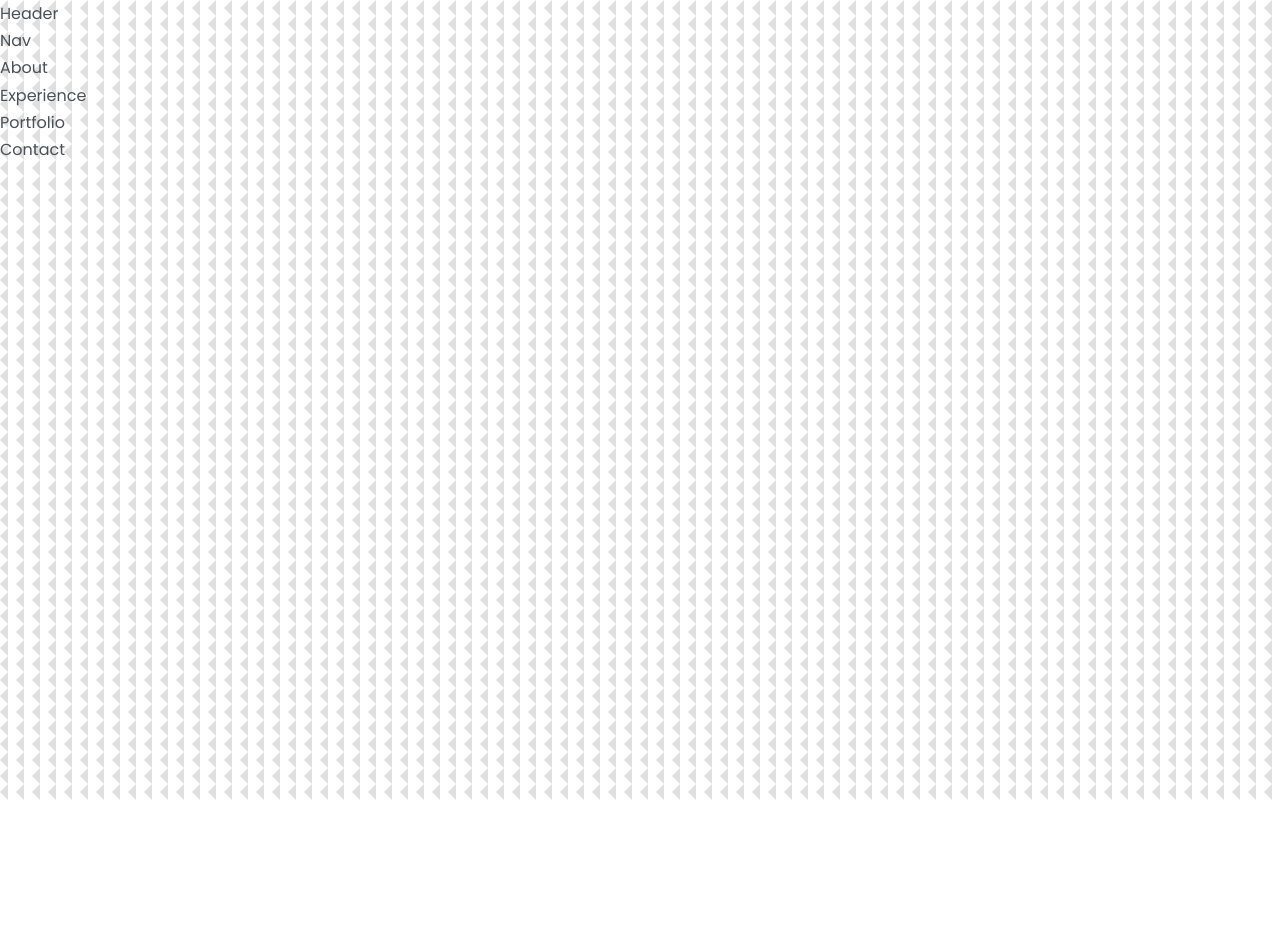
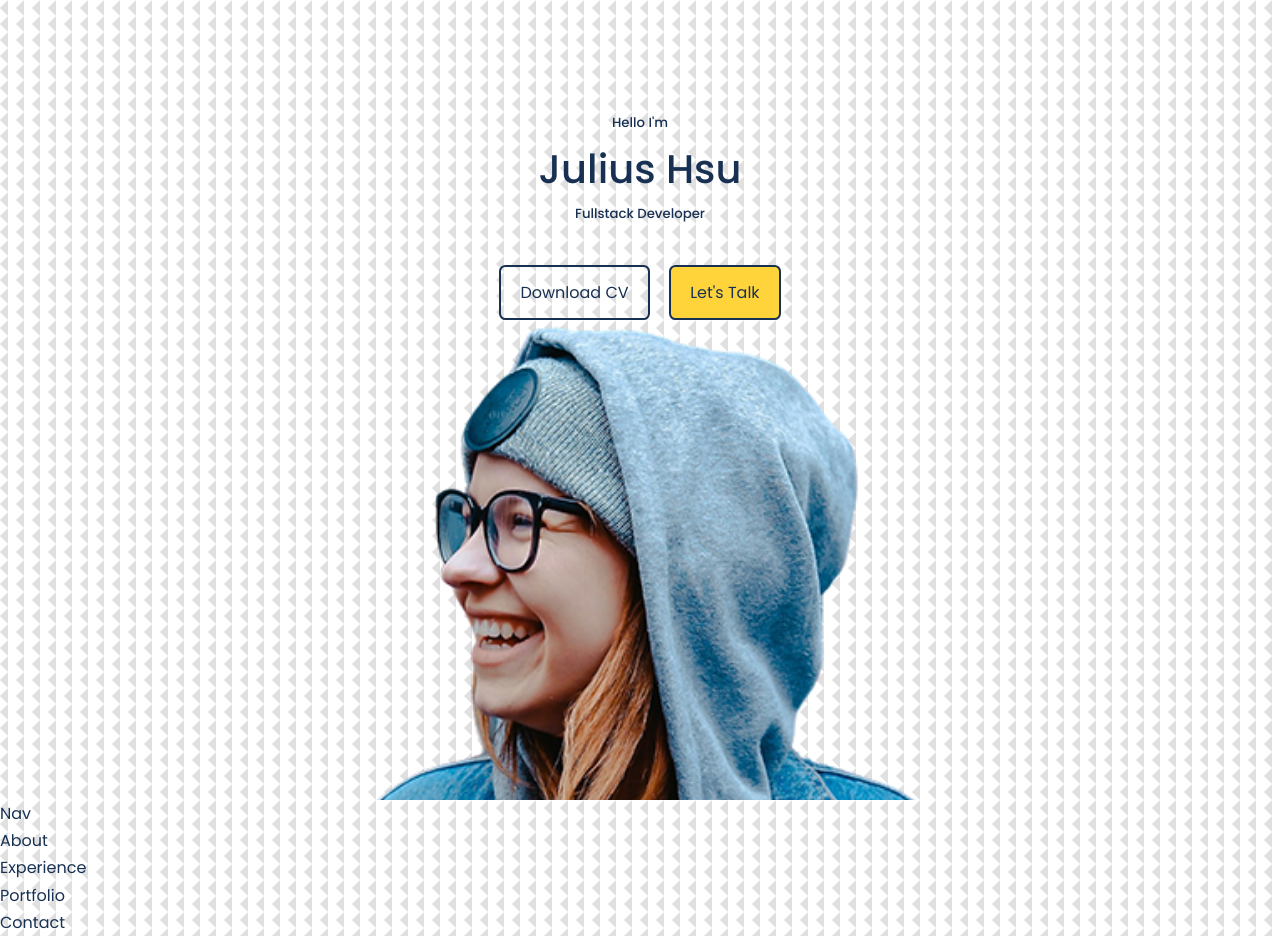
Before and after one commit to juliushsu07/portfolio-website, a React (Create React App) app in the folder main-site/: page / in a window 1280 px wide. Before the commit the page ends 800 px from the top, so only its background shows below. Built offline with nearby package versions, Linux system fonts and the light colour scheme; the HTML template or start-up script is replaced by a standard one.

Commit message:
Create Header CTA.

```diff
--- a/main-site/package.json
+++ b/main-site/package.json
@@ -8,6 +8,7 @@
     "@testing-library/user-event": "^13.5.0",
     "react": "^18.2.0",
     "react-dom": "^18.2.0",
+    "react-icons": "^4.7.1",
     "react-scripts": "5.0.1",
     "web-vitals": "^2.1.4"
   },
--- /dev/null
+++ b/main-site/src/components/header/CTA.jsx
@@ -0,0 +1,15 @@
+import React from 'react'
+import CV from '../../assets/cv.pdf'
+
+function CTA() {
+  return (
+    <>
+    <div className='cta'>
+        <a href='{CV} download' className='btn'>Download CV</a>
+        <a href='#contact' className='btn-primary'>Let's Talk</a>
+    </div>
+    </>
+  )
+}
+
+export default CTA
--- a/main-site/src/components/header/Header.jsx
+++ b/main-site/src/components/header/Header.jsx
@@ -1,8 +1,22 @@
 import React from 'react'
+import './header.css'
+import CTA from './CTA'
+import ME from '../../assets/me.png'
 
 function Header() {
   return (
-    <div>Header</div>
+    <header>
+      <div className='container header__container'>
+        <h5>Hello I'm</h5>
+        <h1>Julius Hsu</h1>
+        <h5 className='text-light'>Fullstack Developer</h5>
+        <CTA />
+          <div className='me'>
+          <img src={ME} alt='me' />
+        </div>
+        <a href='#contact' className='scroll__down'>Scroll Down</a>
+      </div>
+    </header>
   )
 }
 
--- a/main-site/src/components/header/header.css
+++ b/main-site/src/components/header/header.css
@@ -0,0 +1,19 @@
+Header {
+    height: 100vh;
+    padding-top: 7rem;
+    overflow: hidden;
+}
+
+.header__container {
+    text-align: center;
+    height: 100%;
+    position: relative;
+}
+
+/* ================== CTA ================== */
+.cta {
+    margin-top: 2.5rem;
+    display: flex;
+    gap: 1.2rem;
+    justify-content: center;
+}
--- a/main-site/src/index.css
+++ b/main-site/src/index.css
@@ -11,18 +11,22 @@
 }
 
 :root {
-    --color-bg: #fff;
-    --color-bg-variant: #868e96,;
-    --color-primary: #538dd7;
-    --color-primary-variant: rgb(20, 110, 190, 1);
+     /* #495057 */
+    --color-text: #183153;
     --color-white: #fff;
-    --color-text: #495057;
-    --color-light: #ffd43b ;
+    --color-blue: rgb(20, 110, 190, 1);
+    --color-blue-variant:  #538dd7;
+    --color-yellow:#ffd43b;
+    --color-yellow-variant: #fab005;
+    --color-green: #0ca678;
+    --color-white: #fff;
+    --color-dark-gray: #495057;
+    --color-medium-gray: rgb(95, 105, 125);
+    --color-light-gray: #868e96;
 
     --transition: all 400ms ease;
-
     --container-width-lg : 75%;
-    --container-width-md : 86^;
+    --container-width-md : 86%;
     --container-width-ms : 90%
 }
 
@@ -36,7 +40,7 @@ html {
 
 body {
     font-family: 'Poppins', sans-serif;
-    background: var(--color-bg);
+    background: var(--color-white);
     color: var(--color-text);
     line-height: 1.7;
     background-image: url(../src/assets/bg-texture.png);
@@ -66,40 +70,50 @@ section {
 
 section > h2, section > h5 {
     text-align: center;
-    color: var(--color-light);
+    color: var(--color-light-gray);
     margin-bottom: 3rem;
 }
 
 a{
-    color: var(--color-primary);
     transition: var(--transition);
 }
 
 a:hover{
-    color: var(--color-primary-variant);
+    background-color: var(--color-light-gray);
     transition: var(--transition);
 }
 
 .btn {
     width: max-content;
     display: inline-block;
-    color: var(--color-primary);
+    color: var(--color-text);
+    border: 2px solid var(--color-text);
     padding: 0.75rem 1.2rem;
     border-radius: 0.4rem;
     cursor: pointer;
-    border: 1px solid var(--color-primary);
+    border: 2px solid var(--color-text);
     transition: var(--transition);
 }
 
 .btn:hover {
-    background: var(--color-light);
-    color: var(--color-bg);
-    border-color: transparent;
+    background: var(--color-light-gray);
 }
 
 .btn-primary {
-    background: var(--color-primary);
-    color: var(--color-bg);
+    width: max-content;
+    display: inline-block;
+    color: var(--color-text);
+    background: var(--color-yellow);
+    border: 2px solid var(--color-text);
+    padding: 0.75rem 1.2rem;
+    border-radius: 0.4rem;
+    cursor: pointer;
+    border: 2px solid var(--color-text);
+    transition: var(--transition);
+}
+
+.btn-primary:hover {
+    background: var(--color-yellow-variant);
 }
 
 img {
```
Also changed, not shown: 1 other file (tests, documents, lock files or other folders).
